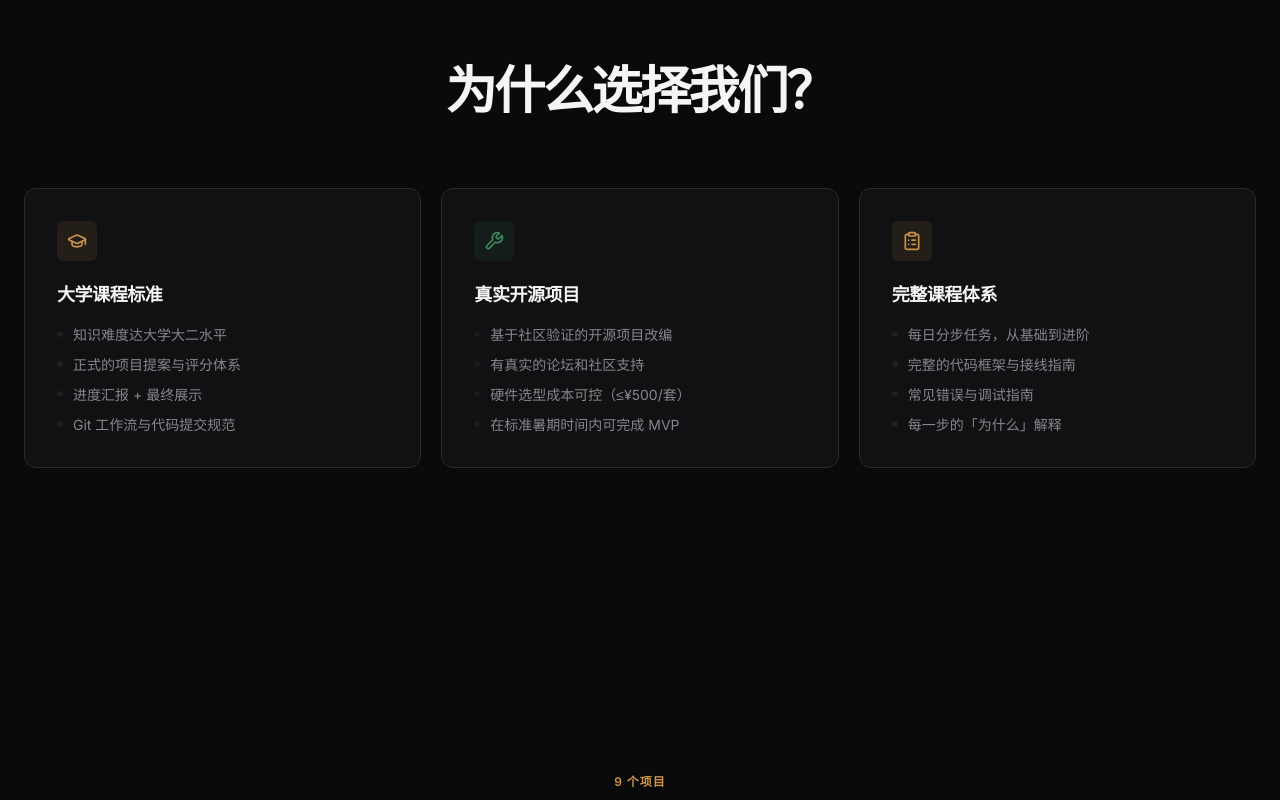
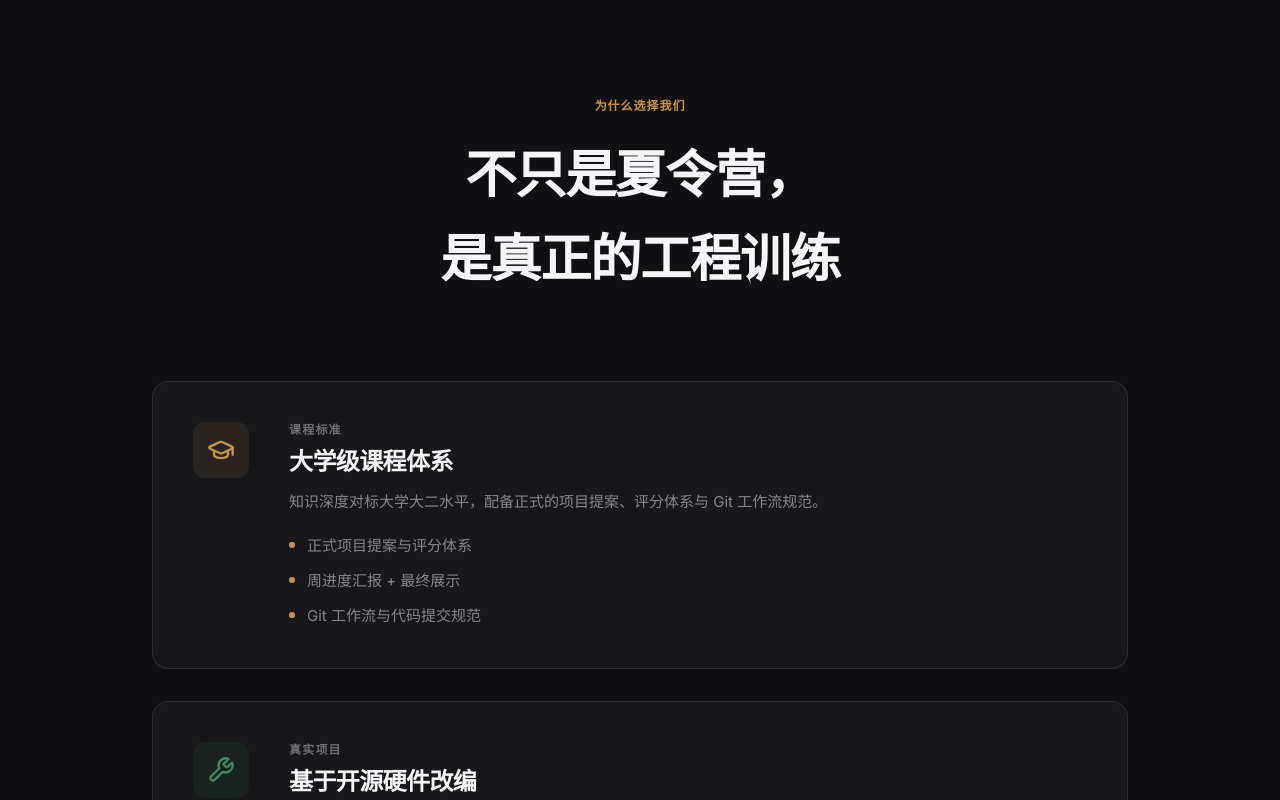
Before and after one commit to jojojjjjj/summer-hardware-projects, a Next.js app in the folder website/: page / in a window 1280 px wide. Shown: the part 880-1680 px from the top of the page. Built offline with nearby package versions, Linux system fonts and the light colour scheme.

Commit message:
refactor: update testimonials and value props sections styling

```diff
--- a/website/components/value-props-section.tsx
+++ b/website/components/value-props-section.tsx
@@ -1,15 +1,13 @@
 "use client"
 
 /**
- * 价值主张 Section — 3 张卡片
+ * 价值主张 Section — Apple Feature Grid 风格
  *
- * 去掉了:
- * - 英文副标题 (College-Level Rigor 等)
- * - ✓ 对勾符号 → 用 PCB 焊点 (·) 代替
- *
- * 保留:
- * - 三栏布局
- * - 核心卖点
+ * 设计理念:
+ * - 不再用 3 张等高卡片，而是 Apple 式的大号 feature 展示
+ * - 每个 feature 有 eyebrow label + 大标题 + 要点
+ * - 更大的图标、更多的留白
+ * - 2 列交替布局（左文右空 / 右文左空）
  */
 import { motion } from "framer-motion"
 import { GraduationCap, Wrench, ClipboardList } from "lucide-react"
@@ -17,39 +15,39 @@ import { GraduationCap, Wrench, ClipboardList } from "lucide-react"
 const values = [
   {
     icon: GraduationCap,
-    title: "大学课程标准",
-    color: "text-accent-primary",
-    bgColor: "bg-accent-primary/10",
+    eyebrow: "课程标准",
+    title: "大学级课程体系",
+    description: "知识深度对标大学大二水平，配备正式的项目提案、评分体系与 Git 工作流规范。",
     points: [
-      "知识难度达大学大二水平",
-      "正式的项目提案与评分体系",
-      "进度汇报 + 最终展示",
+      "正式项目提案与评分体系",
+      "周进度汇报 + 最终展示",
       "Git 工作流与代码提交规范",
     ],
+    accent: "#c9944a",
   },
   {
     icon: Wrench,
-    title: "真实开源项目",
-    color: "text-accent-secondary",
-    bgColor: "bg-accent-secondary/10",
+    eyebrow: "真实项目",
+    title: "基于开源硬件改编",
+    description: "每个项目都源自社区验证的开源项目，有真实论坛支持和可控的硬件成本。",
     points: [
-      "基于社区验证的开源项目改编",
-      "有真实的论坛和社区支持",
-      "硬件选型成本可控（≤¥500/套）",
-      "在标准暑期时间内可完成 MVP",
+      "社区验证的开源项目改编",
+      "硬件选型成本 ≤¥500/套",
+      "标准暑期时间内可完成 MVP",
     ],
+    accent: "#3d8b5e",
   },
   {
     icon: ClipboardList,
-    title: "完整课程体系",
-    color: "text-accent-primary",
-    bgColor: "bg-accent-primary/10",
+    eyebrow: "课程体系",
+    title: "完整的学习脚手架",
+    description: "每日分步任务、完整代码框架与接线指南，每一步都解释「为什么」。",
     points: [
       "每日分步任务，从基础到进阶",
       "完整的代码框架与接线指南",
       "常见错误与调试指南",
-      "每一步的「为什么」解释",
     ],
+    accent: "#c9944a",
   },
 ]
 
@@ -57,74 +55,89 @@ const containerVariants = {
   hidden: { opacity: 0 },
   visible: {
     opacity: 1,
-    transition: { staggerChildren: 0.1 },
+    transition: { staggerChildren: 0.15 },
   },
 }
 
 const cardVariants = {
-  hidden: { opacity: 0, y: 20 },
+  hidden: { opacity: 0, y: 30 },
   visible: {
     opacity: 1,
     y: 0,
-    transition: { duration: 0.5, ease: "easeOut" },
+    transition: { duration: 0.6, ease: [0.16, 1, 0.3, 1] },
   },
 }
 
 export function ValuePropsSection() {
   return (
-    <section id="value-props" className="relative py-16 md:py-24 lg:py-32">
-      <div className="mx-auto max-w-7xl px-4 sm:px-6">
-        {/* 标题 — 单语 */}
+    <section id="value-props" className="section-elevated py-24 md:py-36 lg:py-44">
+      <div className="mx-auto max-w-5xl px-6">
+        {/* Apple 式 eyebrow + 大标题 */}
         <motion.div
-          initial={{ opacity: 0, y: 20 }}
+          initial={{ opacity: 0, y: 30 }}
           whileInView={{ opacity: 1, y: 0 }}
           viewport={{ once: true }}
-          transition={{ duration: 0.5 }}
-          className="mb-14 text-center"
+          transition={{ duration: 0.7, ease: [0.16, 1, 0.3, 1] }}
+          className="mb-20 text-center"
         >
-          <h2 className="text-responsive-section font-bold tracking-tighter">
-            为什么选择我们？
+          <p className="eyebrow mb-4">为什么选择我们</p>
+          <h2 className="text-responsive-section font-bold tracking-tight text-text-primary">
+            不只是夏令营，
+            <br />
+            是真正的工程训练
           </h2>
         </motion.div>
 
-        {/* 3 张卡片 */}
+        {/* Features — Apple 式大卡片 */}
         <motion.div
           variants={containerVariants}
           initial="hidden"
           whileInView="visible"
-          viewport={{ once: true, margin: "-100px" }}
-          className="grid gap-5 md:grid-cols-3"
+          viewport={{ once: true, margin: "-80px" }}
+          className="space-y-8"
         >
           {values.map((item) => (
             <motion.div
-              key={item.title}
+              key={item.eyebrow}
               variants={cardVariants}
-              className="card-glow rounded-radius-xl border border-border bg-bg-secondary p-6 sm:p-8"
+              className="card-glow rounded-2xl border border-white/[0.10] bg-white/[0.03] p-8 md:p-10"
             >
-              {/* 图标 */}
+              <div className="flex flex-col md:flex-row md:items-start md:gap-10">
+                {/* 图标 — 更大更明显 */}
                 <div
-                className={`mb-5 inline-flex h-10 w-10 items-center justify-center rounded-radius-md ${item.bgColor}`}
+                  className="mb-5 flex h-14 w-14 shrink-0 items-center justify-center rounded-xl md:mb-0"
+                  style={{ backgroundColor: `${item.accent}18` }}
                 >
-                <item.icon className={`h-5 w-5 ${item.color}`} />
+                  <item.icon className="h-7 w-7" style={{ color: item.accent }} />
                 </div>
 
-              {/* 标题 — 无英文副标题 */}
-              <h3 className="mb-4 text-lg font-semibold tracking-tight">
+                {/* 内容 */}
+                <div className="flex-1">
+                  <p className="mb-2 text-xs font-semibold uppercase tracking-widest text-text-tertiary">
+                    {item.eyebrow}
+                  </p>
+                  <h3 className="mb-3 text-xl md:text-2xl font-semibold tracking-tight text-text-primary">
                     {item.title}
                   </h3>
-
-              {/* 要点列表 — PCB 焊点风格 */}
+                  <p className="mb-5 text-[15px] text-text-secondary leading-relaxed">
+                    {item.description}
+                  </p>
                   <ul className="space-y-2.5">
                     {item.points.map((point) => (
                       <li
                         key={point}
-                    className="flex items-start gap-2.5 text-sm text-text-secondary"
+                        className="flex items-start gap-3 text-[15px] text-text-secondary"
                       >
-                    <span className={`mt-1.5 h-1.5 w-1.5 shrink-0 rounded-full ${item.bgColor}`} />
+                        <span
+                          className="mt-2 h-1.5 w-1.5 shrink-0 rounded-full"
+                          style={{ backgroundColor: item.accent }}
+                        />
                         {point}
                       </li>
                     ))}
                   </ul>
+                </div>
+              </div>
             </motion.div>
           ))}
         </motion.div>
```
Also changed, not shown: website/components/testimonials-section.tsx (+94 -68 lines). Lines whose indentation alone changed are shown as unchanged.
